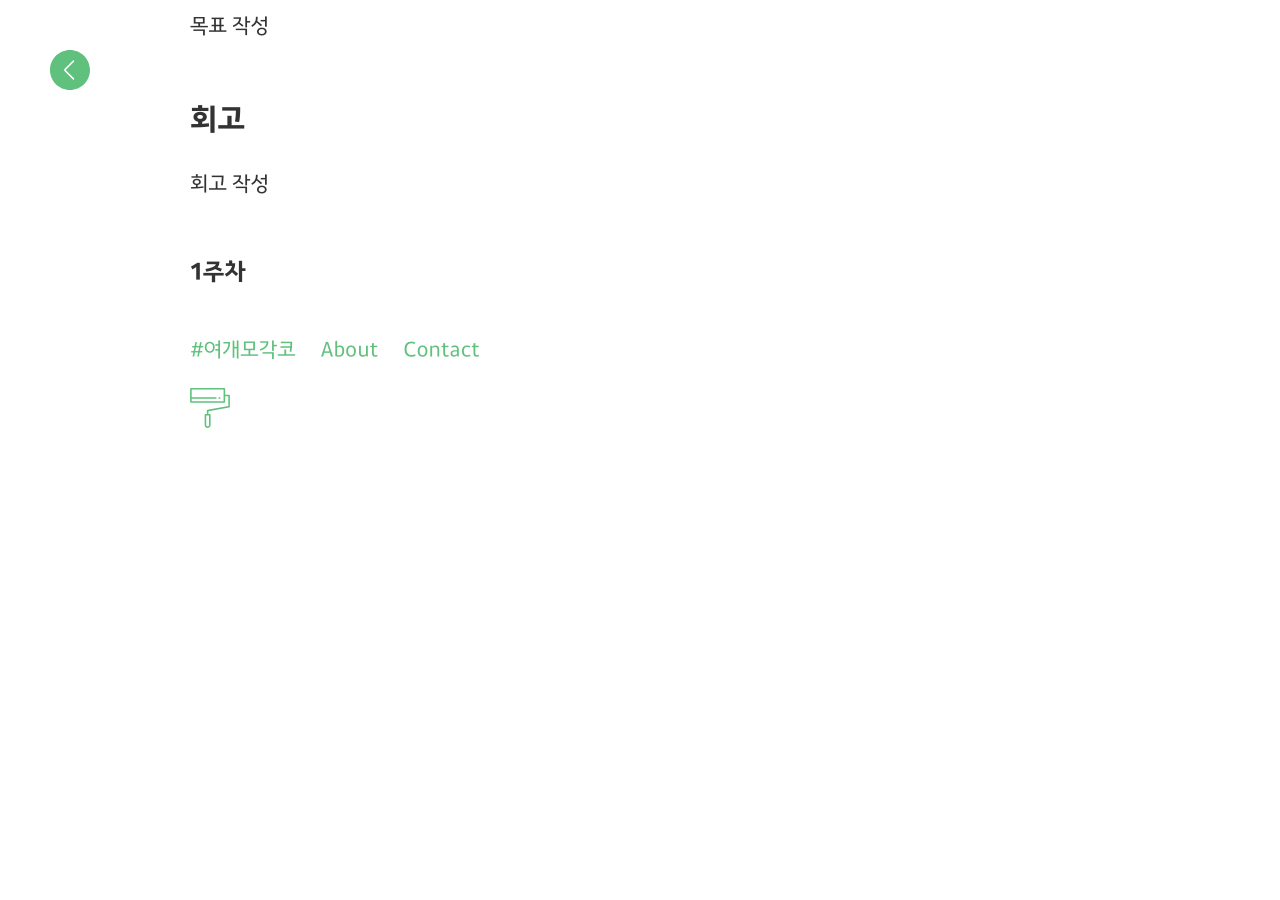
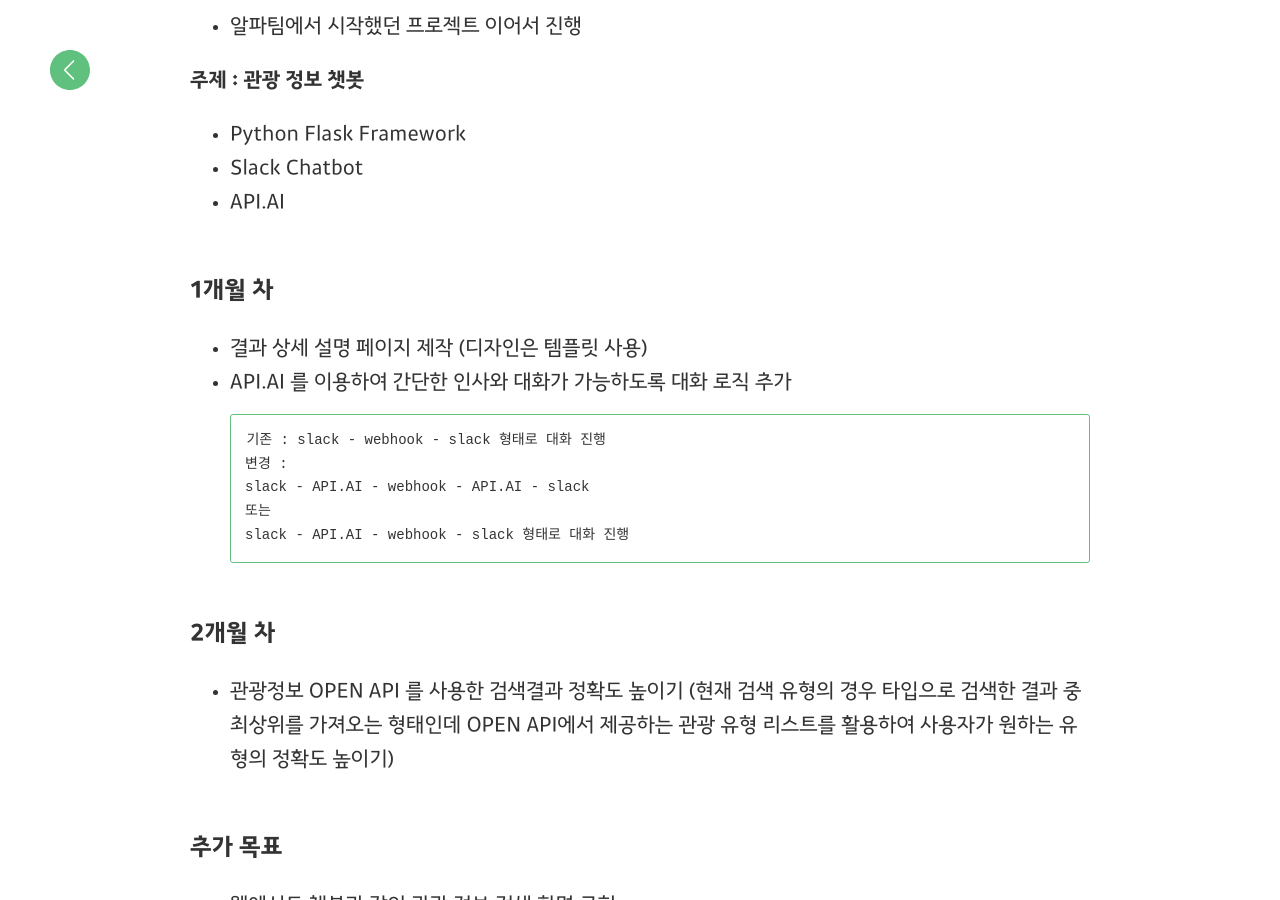
Before and after one commit to yeogaemogaco/retrospective-2nd, a Jekyll site: the page built from _posts/2017-11-04-JJRomi.md, in a window 1280 px wide and 900 px high, scrolled down 296 px. Built offline with Jekyll 4.4.1, drawn with Linux system fonts in a browser that asks for light colours; before the commit the page ends 980 px from its top, so only the background shows below that; some of the changed text lies outside the part shown.

Commit message:
[추가] 모모무지모모 목표 추가 및 2주차 회고

````diff
--- a/_posts/2017-11-04-JJRomi.md
+++ b/_posts/2017-11-04-JJRomi.md
@@ -1,14 +1,48 @@
 ---
 layout: post
-title: "모모무지모모님 목표 및 회고"
+title: "[모모무지모모]간단한 챗봇 만들기"
 author: JJRomi
 date: 2017-11-04 13:00
 ---
 
-## 목표
-목표 작성
+## 목표 : 간단한 챗봇 만들기
+- 알파팀에서 시작했던 프로젝트 이어서 진행
 
-## 회고
-회고 작성
+**주제 : 관광 정보 챗봇**
+ - Python Flask Framework
+ - Slack Chatbot
+ - API.AI
 
-### 1주차
+### 1개월 차
+- 결과 상세 설명 페이지 제작
+(디자인은 템플릿 사용)
+- API.AI 를 이용하여 간단한 인사와 대화가 가능하도록 대화 로직 추가
+```
+기존 : slack - webhook - slack 형태로 대화 진행
+변경 :
+slack - API.AI - webhook - API.AI - slack
+또는
+slack - API.AI - webhook - slack 형태로 대화 진행
+```
+
+### 2개월 차
+- 관광정보 OPEN API 를 사용한 검색결과 정확도 높이기
+(현재 검색 유형의 경우 타입으로 검색한 결과 중 최상위를 가져오는 형태인데 OPEN API에서 제공하는 관광 유형 리스트를 활용하여 사용자가 원하는 유형의 정확도 높이기)
+
+### 추가 목표
+- 웹에서도 챗봇과 같이 관광 정보 검색 화면 구현
+
+---
+
+## 11월 11일
+- 목표
+-- 원하는 형태의 상세 페이지 디자인 템플릿 찾아보기
+-- 킥오프 불참 회원 및 프로젝트 계획 소개, 목표 토론
+
+- 회고
+-- 마음에 드는 디자인 찾는 게 오래 걸릴 줄 알았는데 다행히도 시간 내에 찾아서 기분이 좋았다.
+-- 상세 페이지 적용을 어떻게 해야 될지 고민하면서 소스를 보니... route.py를 따로 만들어야겠다는 생각이 들어 우선 route.py을 따로 만들어 적용했다.
+-- 킥오프 불참 회원 소개 및 프로젝트 획 소개, 목표 토론을 했다. 궁금한 점을 물어보면서 다른 회원이 어떤 프로젝트를 하려고 하는지 좀 더 정확하게 알 수 있어서 좋은 시간이었다. 킥오프 때 참여해서 모든 분의 프로젝트를 들었으면 더 재미있었을 거 같은데...아쉽다ㅠㅠ
+
+## 11월 4일 (킥오프)
+- 불참
````
